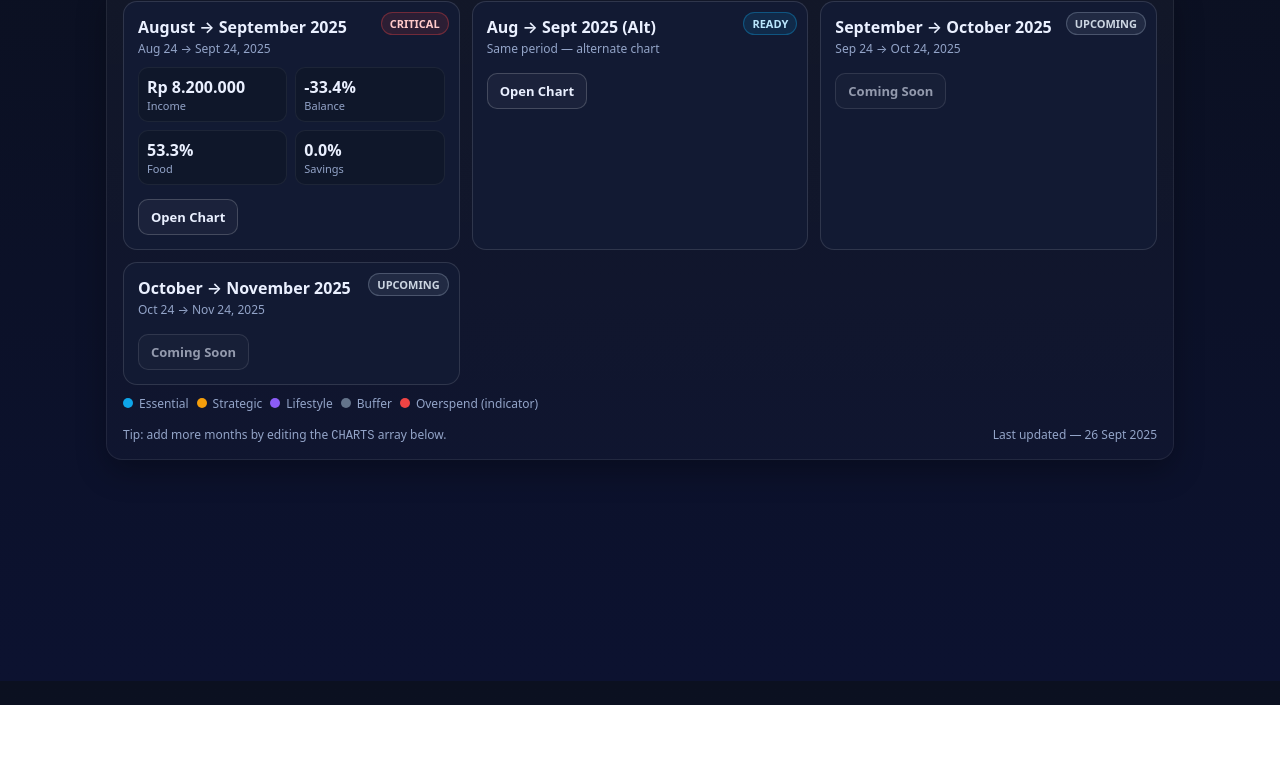
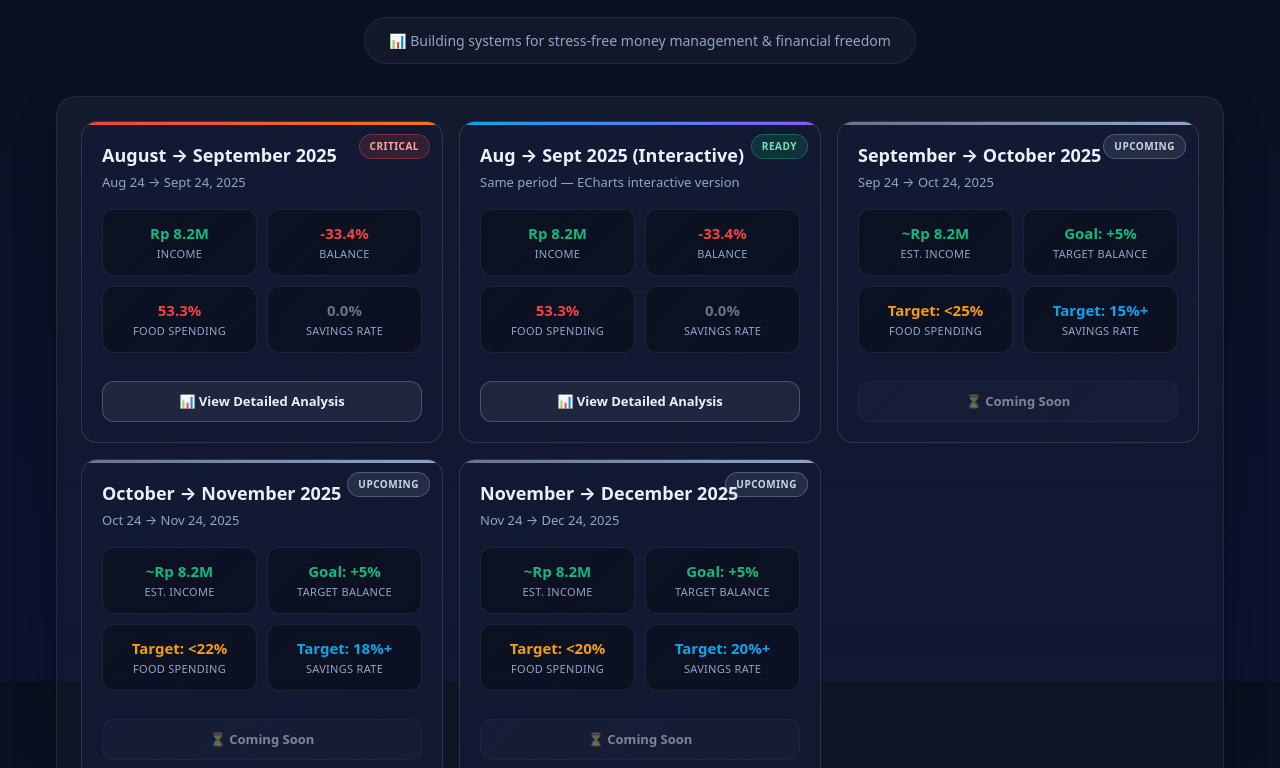
Before and after one commit to gafiegarcia/gafiegarciaplayground1, a plain HTML site: page index.html in a window 1280 px wide. Shown: the part 119-887 px from the top of the page. Before the commit the page ends 824 px from the top, so only its background shows below. Drawn offline with Linux system fonts and the light colour scheme.

Commit message:
Update index.html

```diff
--- a/index.html
+++ b/index.html
@@ -9,66 +9,172 @@
     :root{
       --bg:#0b1020; --panel:#0f1a36; --card:#121a33; --muted:#93a4c8; --fg:#eaf0ff;
       --sky:#0ea5e9; --amber:#f59e0b; --violet:#8b5cf6; --slate:#64748b; --rose:#ef4444;
-      --ring:rgba(14,165,233,.35);
+      --emerald:#10b981; --orange:#f97316;
+      --ring:rgba(14,165,233,.35); --ring-danger:rgba(239,68,68,.4);
     }
     *{box-sizing:border-box}
     html,body{height:100%}
     body{
       margin:0; font-family:system-ui,-apple-system,Segoe UI,Roboto,Inter,Arial,sans-serif;
       background:linear-gradient(180deg,#0b1020 0%,#0c1230 100%); color:var(--fg);
+      line-height:1.5;
     }
-    .wrap{max-width:1100px; margin:24px auto; padding:0 16px}
-    h1{font-weight:650; letter-spacing:.2px; margin:0 0 6px}
-    .muted{color:var(--muted); font-size:13px}
+
+    .wrap{max-width:1200px; margin:24px auto; padding:0 16px}
+
+    /* Enhanced Header */
+    .header{text-align:center; margin-bottom:32px}
+    h1{
+      font-weight:700; letter-spacing:.2px; margin:0 0 8px; font-size:2.5rem;
+      background:linear-gradient(135deg,var(--sky),var(--violet)); -webkit-background-clip:text;
+      background-clip:text; -webkit-text-fill-color:transparent; color:transparent;
+    }
+    .subtitle{color:var(--muted); font-size:16px; margin-bottom:12px}
+    .tagline{
+      font-size:14px; color:var(--muted); padding:12px 24px;
+      background:rgba(255,255,255,.03); border:1px solid rgba(255,255,255,.08);
+      border-radius:24px; display:inline-block; margin-top:8px;
+    }
+
+    /* Enhanced Panel */
     .panel{
-      margin-top:12px;
-      background:linear-gradient(180deg,rgba(255,255,255,.03),rgba(255,255,255,.02));
-      border:1px solid rgba(255,255,255,.07); border-radius:16px; padding:16px;
-      box-shadow:0 12px 30px rgba(0,0,0,.28);
+      background:linear-gradient(180deg,rgba(255,255,255,.04),rgba(255,255,255,.02));
+      border:1px solid rgba(255,255,255,.08); border-radius:20px; padding:24px;
+      box-shadow:0 20px 40px rgba(0,0,0,.3);
     }
-    .grid{display:grid; grid-template-columns:repeat(auto-fit,minmax(260px,1fr)); gap:12px}
+
+    .grid{display:grid; grid-template-columns:repeat(auto-fit,minmax(300px,1fr)); gap:16px}
+
+    /* Enhanced Cards */
     .card{
-      background:var(--card); border:1px solid rgba(255,255,255,.12); border-radius:14px; padding:14px;
-      transition:transform .15s ease, box-shadow .15s ease, border-color .15s ease; position:relative;
+      background:linear-gradient(135deg,var(--card),rgba(18,26,51,.8));
+      border:1px solid rgba(255,255,255,.12); border-radius:16px; padding:20px;
+      transition:all .2s cubic-bezier(0.4,0,0.2,1); position:relative; overflow:hidden;
     }
-    .card:hover{transform:translateY(-2px); border-color:var(--ring); box-shadow:0 10px 24px rgba(0,0,0,.25)}
-    .title{font-weight:600; margin-bottom:2px}
-    .period{font-size:12px; color:var(--muted); margin-bottom:10px}
-    .badge{position:absolute; top:10px; right:10px; font-size:11px; padding:3px 8px; border-radius:999px; font-weight:600}
-    .b-danger{background:rgba(239,68,68,.12); color:#fecaca; border:1px solid rgba(239,68,68,.35)}
-    .b-ok{background:rgba(14,165,233,.12); color:#bae6fd; border:1px solid rgba(14,165,233,.35)}
-    .b-soon{background:rgba(148,163,184,.12); color:#cbd5e1; border:1px solid rgba(148,163,184,.35)}
-    .stats{display:grid; grid-template-columns:repeat(2,minmax(0,1fr)); gap:8px; margin:10px 0 8px}
-    .stat{background:#0f172a; border:1px solid rgba(255,255,255,.06); border-radius:10px; padding:8px}
-    .sv{font-weight:650}
-    .sl{font-size:11px; color:var(--muted)}
+    .card:hover{
+      transform:translateY(-4px); border-color:var(--ring);
+      box-shadow:0 20px 40px rgba(0,0,0,.4);
+    }
+
+    /* Card accent line */
+    .card::before{
+      content:''; position:absolute; top:0; left:0; right:0; height:3px;
+      background:linear-gradient(90deg,var(--sky),var(--violet));
+    }
+    .card.danger::before{background:linear-gradient(90deg,var(--rose),var(--orange))}
+    .card.soon::before{background:linear-gradient(90deg,var(--slate),var(--muted))}
+
+    .title{font-weight:650; margin-bottom:4px; font-size:18px}
+    .period{font-size:13px; color:var(--muted); margin-bottom:16px}
+
+    /* Enhanced Badges */
+    .badge{
+      position:absolute; top:12px; right:12px; font-size:10px;
+      padding:4px 10px; border-radius:999px; font-weight:700;
+      text-transform:uppercase; letter-spacing:.5px;
+    }
+    .b-danger{background:rgba(239,68,68,.15); color:#fca5a5; border:1px solid rgba(239,68,68,.4)}
+    .b-ok{background:rgba(16,185,129,.15); color:#6ee7b7; border:1px solid rgba(16,185,129,.4)}
+    .b-soon{background:rgba(148,163,184,.15); color:#cbd5e1; border:1px solid rgba(148,163,184,.4)}
+
+    /* Enhanced Stats Grid */
+    .stats{display:grid; grid-template-columns:repeat(2,1fr); gap:10px; margin:16px 0}
+    .stat{
+      background:rgba(0,0,0,.3); border:1px solid rgba(255,255,255,.08);
+      border-radius:12px; padding:12px; text-align:center;
+      transition:background .2s ease;
+    }
+    .stat:hover{background:rgba(0,0,0,.4)}
+    .sv{font-weight:700; font-size:15px; margin-bottom:2px}
+    .sl{font-size:11px; color:var(--muted); text-transform:uppercase; letter-spacing:.3px}
+
+    /* Stat value colors */
+    .stat-income .sv{color:var(--emerald)}
+    .stat-balance .sv{color:var(--rose)}
+    .stat-balance.positive .sv{color:var(--emerald)}
+    .stat-food .sv{color:var(--amber)}
+    .stat-food.danger .sv{color:var(--rose)}
+    .stat-savings .sv{color:var(--sky)}
+    .stat-savings.zero .sv{color:var(--slate)}
+
+    /* Enhanced Button */
     .btn{
-      display:inline-block; margin-top:6px; padding:8px 12px; border-radius:10px; border:1px solid rgba(255,255,255,.18);
-      background:rgba(255,255,255,.04); color:var(--fg); text-decoration:none; font-weight:600; font-size:13px;
+      display:inline-block; margin-top:12px; padding:10px 16px; border-radius:12px;
+      border:1px solid rgba(255,255,255,.2); background:rgba(255,255,255,.06);
+      color:var(--fg); text-decoration:none; font-weight:600; font-size:13px;
+      transition:all .2s ease; text-align:center; width:100%;
     }
-    .btn:hover{outline:2px solid var(--ring)}
-    .legend{display:flex; flex-wrap:wrap; gap:8px; margin-top:10px; font-size:12px; color:var(--muted)}
-    .dot{width:10px; height:10px; border-radius:50%; display:inline-block; margin-right:6px}
-    .footer{margin-top:14px; font-size:12px; color:var(--muted); display:flex; justify-content:space-between; gap:8px; flex-wrap:wrap}
-    @media(max-width:720px){ .stats{grid-template-columns:1fr} }
+    .btn:hover{
+      background:rgba(14,165,233,.1); border-color:var(--ring);
+      box-shadow:0 0 0 3px rgba(14,165,233,.1);
+    }
+    .btn:disabled, .btn.disabled{
+      opacity:.5; pointer-events:none; background:rgba(100,116,139,.1);
+      border-color:rgba(100,116,139,.2);
+    }
+
+    /* Enhanced Legend */
+    .legend{
+      display:flex; flex-wrap:wrap; gap:12px; margin:20px 0 16px;
+      font-size:12px; color:var(--muted); justify-content:center;
+    }
+    .legend-item{
+      display:flex; align-items:center; gap:6px;
+      padding:4px 8px; background:rgba(255,255,255,.02);
+      border-radius:16px; border:1px solid rgba(255,255,255,.05);
+    }
+    .dot{width:8px; height:8px; border-radius:50%; display:inline-block}
+
+    /* Enhanced Footer */
+    .footer{
+      margin-top:20px; padding-top:16px; border-top:1px solid rgba(255,255,255,.08);
+      font-size:12px; color:var(--muted); display:flex;
+      justify-content:space-between; align-items:center; gap:12px; flex-wrap:wrap;
+    }
+    .footer code{
+      background:rgba(255,255,255,.08); padding:2px 6px;
+      border-radius:4px; font-family:ui-monospace,monospace;
+    }
+
+    /* Progress Ring for Critical Cards */
+    .progress-ring{
+      position:absolute; top:-2px; left:-2px; right:-2px; bottom:-2px;
+      border:2px solid transparent; border-radius:16px; pointer-events:none;
+    }
+    .card.danger .progress-ring{
+      border-color:rgba(239,68,68,.3);
+      animation:pulse-danger 2s ease-in-out infinite alternate;
+    }
+
+    @keyframes pulse-danger{
+      from{border-color:rgba(239,68,68,.2)}
+      to{border-color:rgba(239,68,68,.4)}
+    }
+
+    /* Responsive */
+    @media(max-width:768px){
+      .stats{grid-template-columns:1fr}
+      .grid{grid-template-columns:1fr}
+      h1{font-size:2rem}
+      .wrap{padding:0 12px}
+    }
   </style>
 </head>
 <body>
   <div class="wrap">
-    <h1>Ritual24 — Financial Dashboard</h1>
-    <div class="muted">Home links to each month’s interactive bar chart. Same style as the new ECharts page.</div>
+    <div class="header">
+      <h1>Ritual24</h1>
+      <div class="subtitle">Monthly Financial Dashboard & Analysis</div>
+      <div class="tagline">📊 Building systems for stress-free money management & financial freedom</div>
+    </div>
 
     <div class="panel">
       <div id="cards" class="grid"></div>
-      <div class="legend">
-        <span><span class="dot" style="background:var(--sky)"></span>Essential</span>
-        <span><span class="dot" style="background:var(--amber)"></span>Strategic</span>
-        <span><span class="dot" style="background:var(--violet)"></span>Lifestyle</span>
-        <span><span class="dot" style="background:var(--slate)"></span>Buffer</span>
-        <span><span class="dot" style="background:var(--rose)"></span>Overspend (indicator)</span>
-      </div>
+
+
+
       <div class="footer">
-        <div>Tip: add more months by editing the <code>CHARTS</code> array below.</div>
+        <div>💡 <strong>Tip:</strong> Add new months by editing the <code>CHARTS</code> array below</div>
         <div id="updated">Last updated —</div>
       </div>
     </div>
@@ -76,7 +182,6 @@
 
   <script>
     // ====== Data: add or edit your months here ======
-    // url is relative to repo root (e.g., charts/aug-sep-2025.html)
     const CHARTS = [
       {
         title: "August → September 2025",
@@ -85,68 +190,158 @@
         income: 8200000,
         overspend: 2742421,
         foodPct: 53.3,
-        savingsPct: 0
+        savingsPct: 0,
+        status: "danger"
       },
-      // Optional alternate view
       {
-        title: "Aug → Sept 2025 (Alt)",
-        period: "Same period — alternate chart",
+        title: "Aug → Sept 2025 (Interactive)",
+        period: "Same period — ECharts interactive version",
         url: "charts/cgpt-aug-sep-2025.html",
-        status: "ok" // ok | soon | danger
+        income: 8200000,
+        overspend: 2742421,
+        foodPct: 53.3,
+        savingsPct: 0,
+        status: "ok"
       },
-      // Future placeholders you can quickly rename
-      { title: "September → October 2025", period: "Sep 24 → Oct 24, 2025", url: "#", status: "soon" },
-      { title: "October → November 2025", period: "Oct 24 → Nov 24, 2025", url: "#", status: "soon" }
+      {
+        title: "September → October 2025",
+        period: "Sep 24 → Oct 24, 2025",
+        url: "#",
+        status: "soon",
+        targetSavings: 15,
+        targetFood: 25
+      },
+      {
+        title: "October → November 2025",
+        period: "Oct 24 → Nov 24, 2025",
+        url: "#",
+        status: "soon",
+        targetSavings: 18,
+        targetFood: 22
+      },
+      {
+        title: "November → December 2025",
+        period: "Nov 24 → Dec 24, 2025",
+        url: "#",
+        status: "soon",
+        targetSavings: 20,
+        targetFood: 20
+      }
     ];
 
-    function fmtRp(n){ return "Rp " + Math.round(n).toLocaleString("id-ID"); }
+    function fmtRp(n){
+      if(n >= 1000000) return "Rp " + (n/1000000).toFixed(1) + "M";
+      if(n >= 1000) return "Rp " + (n/1000).toFixed(0) + "K";
+      return "Rp " + Math.round(n).toLocaleString("id-ID");
+    }
+
     function pct(n,d=1){ return (Math.round(n * (10**d)) / (10**d)).toFixed(d) + "%"; }
 
     function makeCard(item){
       const overs = typeof item.overspend === "number" ? item.overspend : 0;
       const status = item.status || (overs > 0 ? "danger" : "ok");
+
       const card = document.createElement("div");
-      card.className = "card";
+      card.className = `card ${status}`;
+
+      // Progress ring for critical cards
+      if(status === "danger"){
+        const ring = document.createElement("div");
+        ring.className = "progress-ring";
+        card.appendChild(ring);
+      }
 
       const badge = document.createElement("div");
       badge.className = "badge " + (status === "danger" ? "b-danger" : status === "soon" ? "b-soon" : "b-ok");
-      badge.textContent = status === "danger" ? "CRITICAL" : status === "soon" ? "UPCOMING" : "READY";
+      badge.textContent = status === "danger" ? "Critical" : status === "soon" ? "Upcoming" : "Ready";
       card.appendChild(badge);
 
-      const t = document.createElement("div");
-      t.className = "title";
-      t.textContent = item.title;
-      card.appendChild(t);
+      const title = document.createElement("div");
+      title.className = "title";
+      title.textContent = item.title;
+      card.appendChild(title);
 
-      const p = document.createElement("div");
-      p.className = "period";
-      p.textContent = item.period || "";
-      card.appendChild(p);
+      const period = document.createElement("div");
+      period.className = "period";
+      period.textContent = item.period || "";
+      card.appendChild(period);
+
+      // Stats section
+      const stats = document.createElement("div");
+      stats.className = "stats";
 
       if (typeof item.income === "number"){
-        const stats = document.createElement("div"); stats.className = "stats";
+        const deficit = overs / item.income * 100;
+        const balanceClass = overs > 0 ? "stat-balance" : "stat-balance positive";
+        const foodClass = item.foodPct > 30 ? "stat-food danger" : "stat-food";
+        const savingsClass = item.savingsPct === 0 ? "stat-savings zero" : "stat-savings";
+
         stats.innerHTML = `
-          <div class="stat"><div class="sv">${fmtRp(item.income)}</div><div class="sl">Income</div></div>
-          <div class="stat"><div class="sv">${overs>0?("-" + pct((overs/item.income)*100)):"0%"}</div><div class="sl">Balance</div></div>
-          <div class="stat"><div class="sv">${typeof item.foodPct==="number"?pct(item.foodPct):"—"}</div><div class="sl">Food</div></div>
-          <div class="stat"><div class="sv">${typeof item.savingsPct==="number"?pct(item.savingsPct):"—"}</div><div class="sl">Savings</div></div>
+          <div class="stat stat-income">
+            <div class="sv">${fmtRp(item.income)}</div>
+            <div class="sl">Income</div>
+          </div>
+          <div class="stat ${balanceClass}">
+            <div class="sv">${overs > 0 ? "-" + pct(deficit) : "Surplus"}</div>
+            <div class="sl">Balance</div>
+          </div>
+          <div class="stat ${foodClass}">
+            <div class="sv">${typeof item.foodPct==="number" ? pct(item.foodPct) : "—"}</div>
+            <div class="sl">Food Spending</div>
+          </div>
+          <div class="stat ${savingsClass}">
+            <div class="sv">${typeof item.savingsPct==="number" ? pct(item.savingsPct) : "—"}</div>
+            <div class="sl">Savings Rate</div>
+          </div>
         `;
-        card.appendChild(stats);
+      } else {
+        // Future months with targets
+        stats.innerHTML = `
+          <div class="stat stat-income">
+            <div class="sv">~Rp 8.2M</div>
+            <div class="sl">Est. Income</div>
+          </div>
+          <div class="stat stat-balance positive">
+            <div class="sv">Goal: +5%</div>
+            <div class="sl">Target Balance</div>
+          </div>
+          <div class="stat stat-food">
+            <div class="sv">Target: <${item.targetFood || 25}%</div>
+            <div class="sl">Food Spending</div>
+          </div>
+          <div class="stat stat-savings">
+            <div class="sv">Target: ${item.targetSavings || 15}%+</div>
+            <div class="sl">Savings Rate</div>
+          </div>
+        `;
       }
 
-      const a = document.createElement("a");
-      a.href = item.url || "#"; a.target = "_self"; a.rel = "noopener";
-      a.className = "btn"; a.textContent = item.url && item.url !== "#" ? "Open Chart" : "Coming Soon";
-      if (!item.url || item.url === "#"){ a.style.opacity = .6; a.style.pointerEvents = "none"; }
-      card.appendChild(a);
+      card.appendChild(stats);
 
+      const btn = document.createElement("a");
+      btn.href = item.url || "#";
+      btn.target = "_self";
+      btn.className = "btn";
+      btn.textContent = item.url && item.url !== "#" ? "📊 View Detailed Analysis" : "⏳ Coming Soon";
+
+      if (!item.url || item.url === "#"){
+        btn.classList.add("disabled");
+      }
+
+      card.appendChild(btn);
       return card;
     }
 
+    // Render cards
     const mount = document.getElementById("cards");
     CHARTS.forEach(c => mount.appendChild(makeCard(c)));
 
-    document.getElementById("updated").textContent = "Last updated — " + new Date().toLocaleDateString("en-GB", { day:"2-digit", month:"short", year:"numeric" });
+    // Update timestamp
+    document.getElementById("updated").textContent = "Last updated — " +
+      new Date().toLocaleDateString("en-GB", {
+        day:"2-digit", month:"short", year:"numeric",
+        hour:"2-digit", minute:"2-digit"
+      });
   </script>
 </body>
 </html>
```
